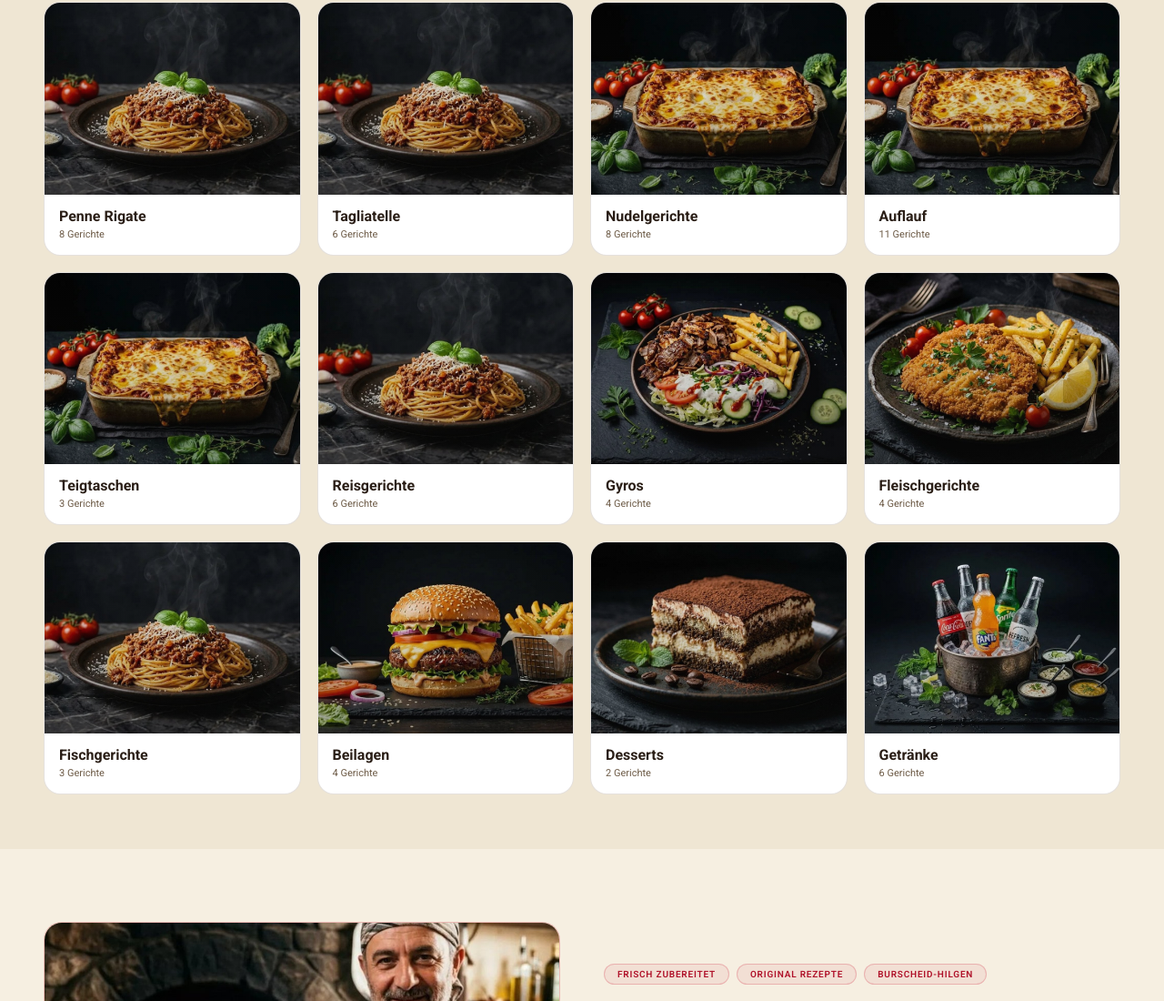
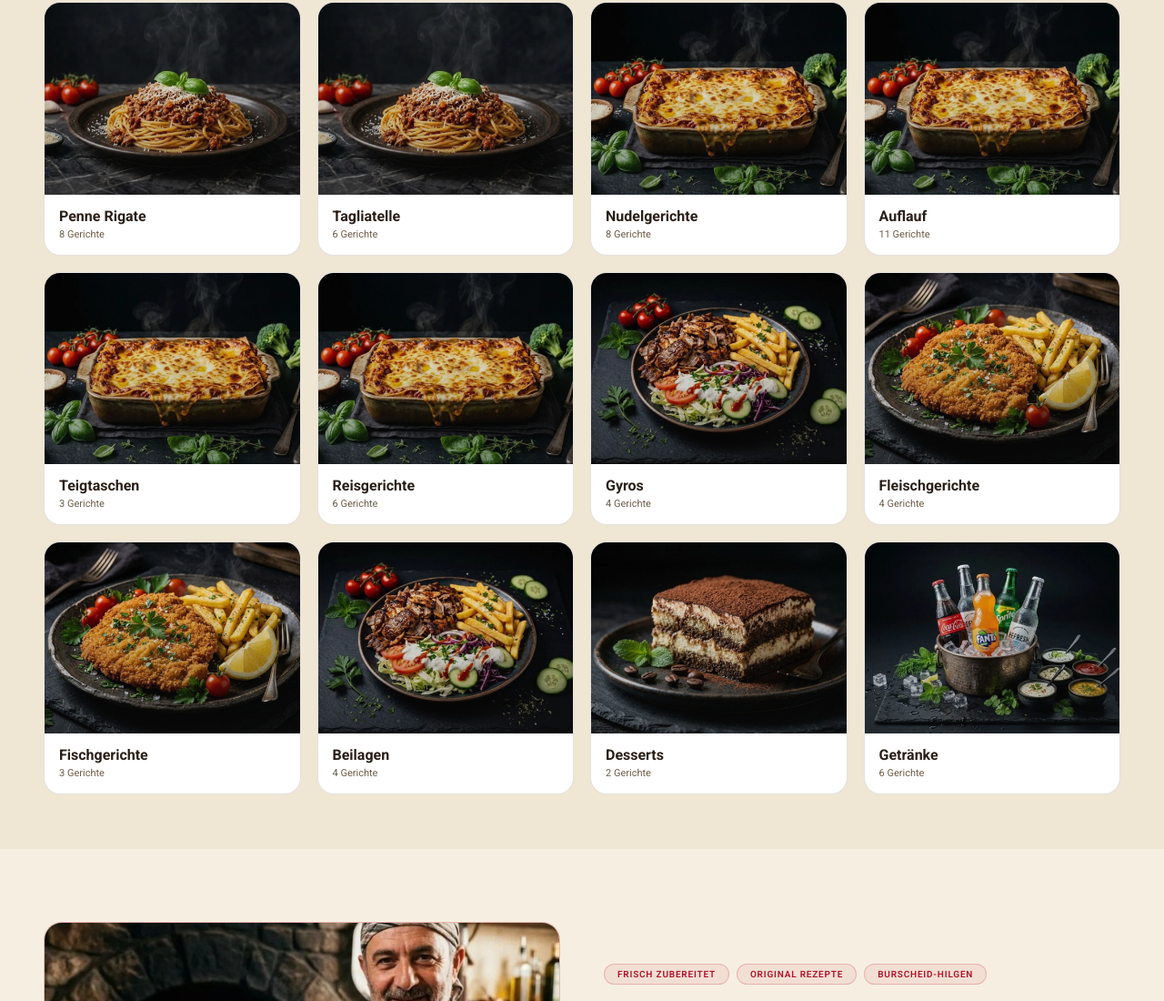
Before and after one commit to Farzad-Design/Pizza-Capri, a plain HTML site: page index.html in a window 1280 px wide. Shown: the part 1770-2870 px from the top of the page at 91% size. Drawn offline with Linux system fonts and the light colour scheme; animation ran at ten frames a second; a web font is replaced by a local one.

Commit message:
Fix misleading category images (Reisgerichte/Fischgerichte/Beilagen)
Co-Authored-By: Claude Sonnet 5 <noreply@anthropic.com>

```diff
--- a/index.html
+++ b/index.html
@@ -888,11 +888,11 @@ const CATS = [
  {id:'nudelgerichte', title:'Nudelgerichte',   emoji:'🧀', accent:'#D9631E', img:'images/auflauf.jpg'},
  {id:'auflauf',       title:'Auflauf',         emoji:'🧀', accent:'#D9631E', img:'images/auflauf.jpg'},
  {id:'teigtaschen',   title:'Teigtaschen',     emoji:'🥙', accent:'#D9631E', img:'images/auflauf.jpg'},
- {id:'reisgerichte',  title:'Reisgerichte',    emoji:'🍚', accent:'#B8860B', img:'images/pasta.jpg'},
+ {id:'reisgerichte',  title:'Reisgerichte',    emoji:'🍚', accent:'#B8860B', img:'images/auflauf.jpg'},
  {id:'gyros',         title:'Gyros',           emoji:'🥙', accent:'#6B1F1F', img:'images/gyros.jpg'},
  {id:'fleisch',       title:'Fleischgerichte', emoji:'🥩', accent:'#7A3B1D', img:'images/schnitzel.jpg'},
- {id:'fisch',         title:'Fischgerichte',   emoji:'🐟', accent:'#2E6F8E', img:'images/pasta.jpg'},
- {id:'beilagen',      title:'Beilagen',        emoji:'🍟', accent:'#E0651C', img:'images/burger.jpg'},
+ {id:'fisch',         title:'Fischgerichte',   emoji:'🐟', accent:'#2E6F8E', img:'images/schnitzel.jpg'},
+ {id:'beilagen',      title:'Beilagen',        emoji:'🍟', accent:'#E0651C', img:'images/gyros.jpg'},
  {id:'dessert',       title:'Desserts',        emoji:'🍰', accent:'#5C2A20', img:'images/dessert.jpg'},
  {id:'getraenke',     title:'Getränke',        emoji:'🥤', accent:'#4A2418', img:'images/getraenke.jpg'},
 ];
```
